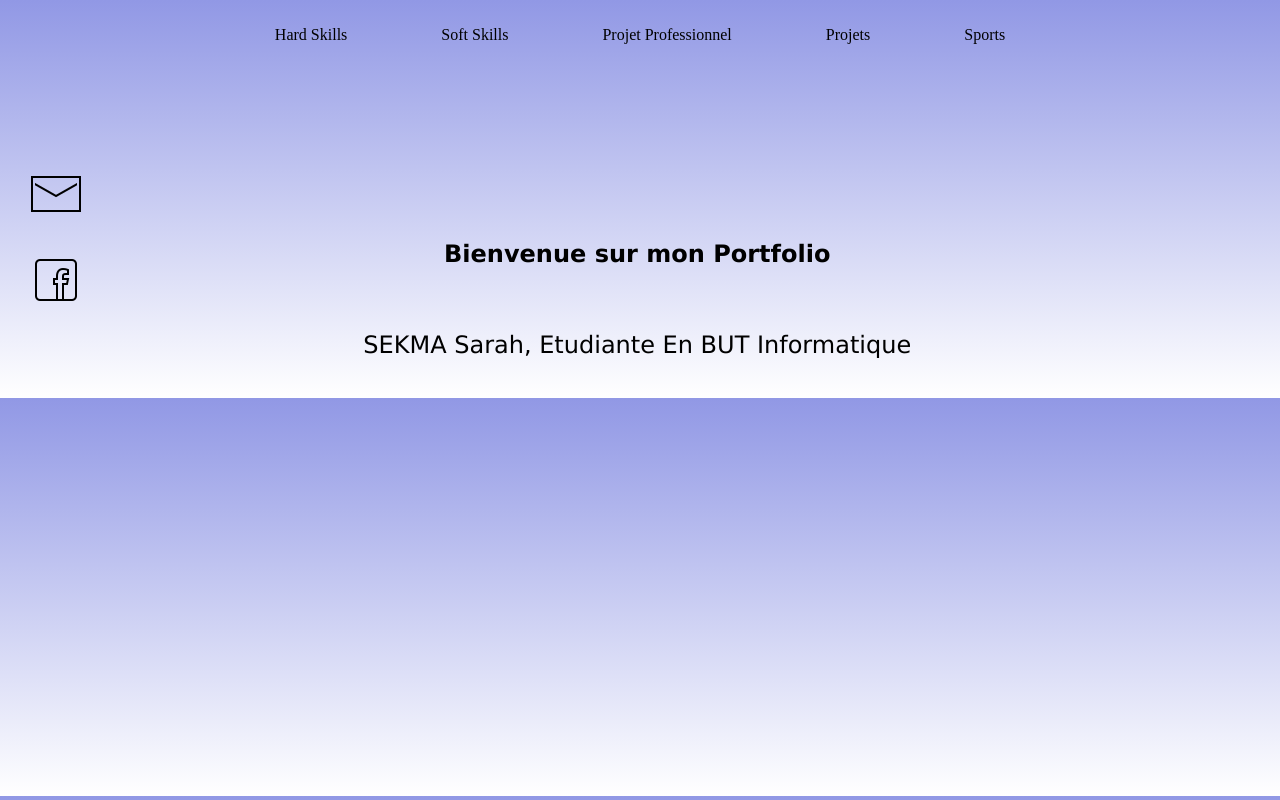
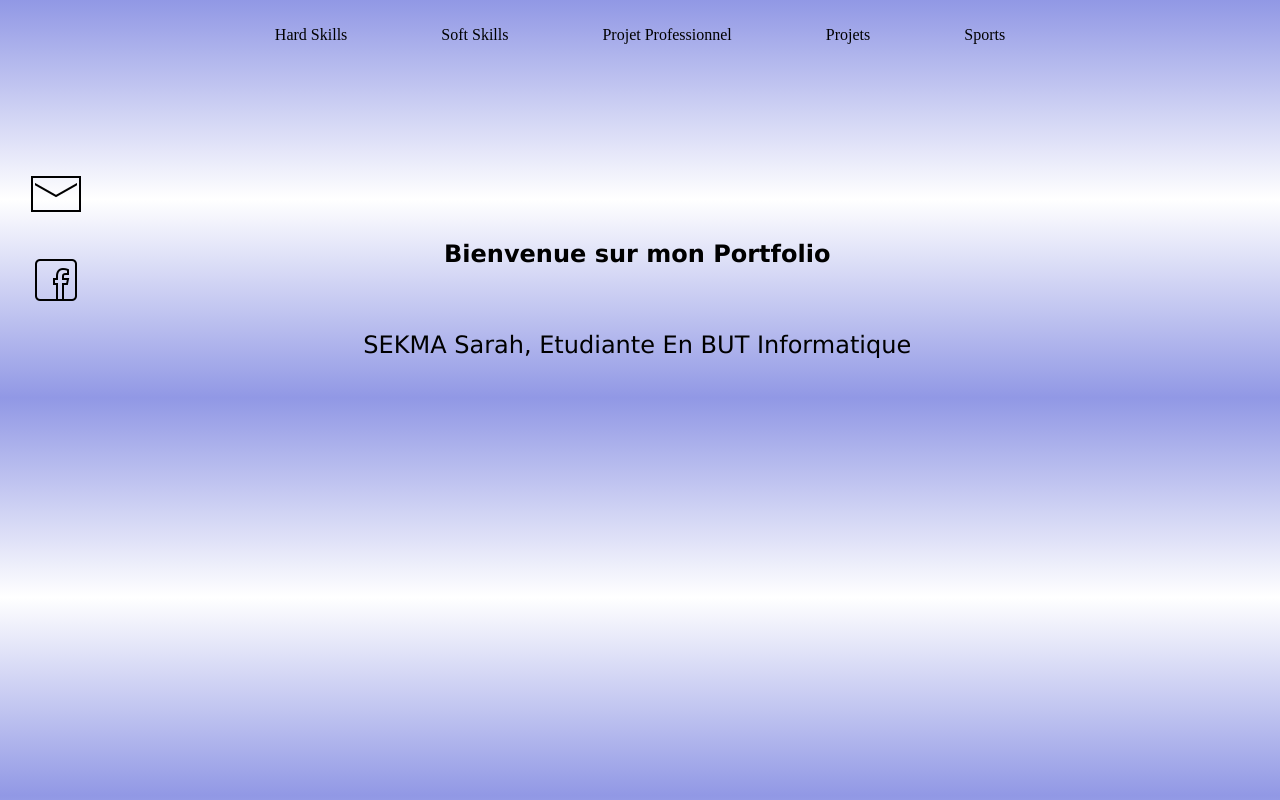
Before and after one commit to sekmaSarah/Portfolio, a plain HTML site: page index.html in a window 1280 px wide. Drawn offline with Linux system fonts and the light colour scheme.

Commit message:
Add files via upload

```diff
--- a/style.css
+++ b/style.css
@@ -17,7 +17,7 @@ header{
 
 body {
     font-family:'Lucida Sans', 'Lucida Sans Regular', 'Lucida Grande', 'Lucida Sans Unicode', Geneva, Verdana, sans-serif;
-    background: linear-gradient(#9198e5,white);
+    background: linear-gradient(#9198e5,white,#9198e5);
     height: 100%;
     margin: 0%;
     padding: 0%;
```
